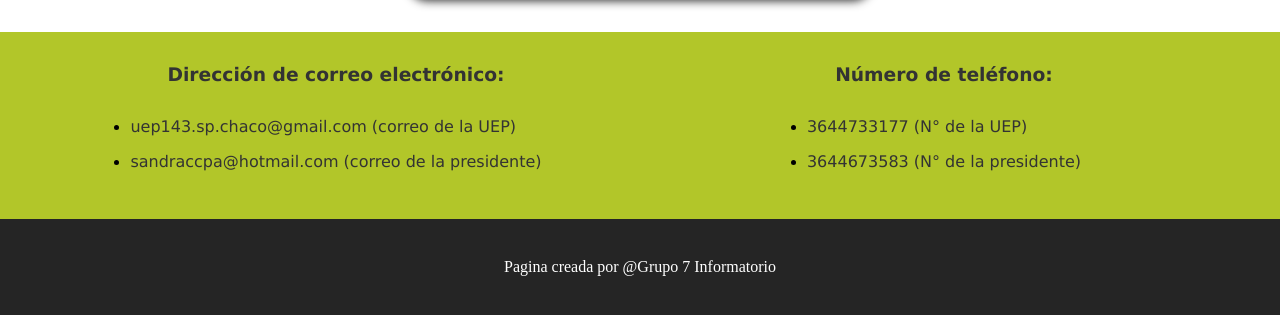
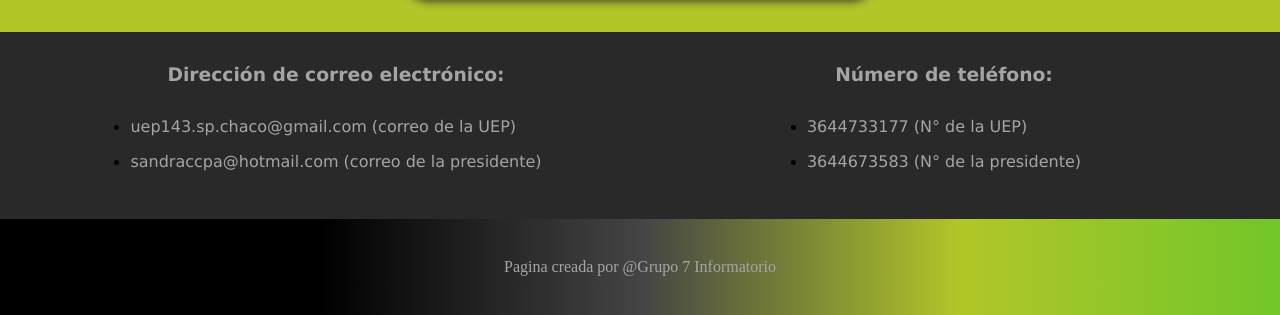
Before and after one commit to pascualSilvestri/asociacion_juntos_en_accion, a Django app: page / in a window 1280 px wide. Shown: the part 1493-1808 px from the top of the page. Run offline with Django 3.2, Linux system fonts and the light colour scheme.

Commit message:
modificacion de color backgroud

```diff
--- a/blog/static/css/footer/footer.css
+++ b/blog/static/css/footer/footer.css
@@ -1,8 +1,8 @@
 footer{
     width: 100%;
     height: 6rem;
-    /* background: linear-gradient(90deg, #000 25%,#444 50%,#b2c629 75%,#72c629 100%); */
-    background-color: var(--fondo-main);
+    background: linear-gradient(90deg, #000 25%,#444 50%,#b2c629 75%,#72c629 100%);
+    /* background-color: var(--fondo-main); */
     display: flex;
     justify-content: center;
     align-items: center;
@@ -10,5 +10,5 @@ footer{
 
 
 footer p{
-    color: #fff;
+    color:rgb(165, 165, 165);
 }
--- a/blog/static/css/forms/forms.css
+++ b/blog/static/css/forms/forms.css
@@ -8,6 +8,7 @@
     font-family: var(--family-verdana);
     color: #333;
     font-size: 2rem;
+    background-color: var(--fondo-principal);
 }
 
 .main-registrar{
@@ -20,10 +21,11 @@
     font-family: var(--family-verdana);
     color: #333;
     font-size: 2rem;
+    background-color: var(--fondo-principal);
 }
 
 .main-registrar h3{
-    margin: 1rem 0;
+    margin-top: 1.5rem;
 }
 
 .container{
@@ -32,6 +34,9 @@
     display: flex;
     justify-content: center;
     align-items: center;
+    background-color: var(--fondo-main);
+    margin:1rem 0;
+    padding: 1rem;
 }
 
 .img-forms{
@@ -62,7 +67,6 @@
     padding: 1rem;
     font-family: var(--family-verdana);
     box-shadow: 0 0 10px 3px #3337;
-    margin-bottom: 2rem;
 }
 
 .contenedor_input{
--- a/blog/static/css/main/contacto.css
+++ b/blog/static/css/main/contacto.css
@@ -1,7 +1,7 @@
 .main_telf{
     width: 100%;
     height: auto;
-    background-color: var(--fondo-principal);
+    background-color: var(--fondo-nav);
     display: flex;
     justify-content: center;
     align-items: center;
@@ -19,7 +19,7 @@
 
 .telf_titulo{
     margin-bottom:1rem;
-    color: #333;
+    color:rgb(165, 165, 165);
     font-family: var(--family-verdana);
 }
 
@@ -30,7 +30,7 @@
 
 .ul_telf li a{
     text-decoration: none;
-    color:#333;
+    color:rgb(165, 165, 165);
     font-family: var(--family-verdana);
 }
 
--- a/blog/static/css/main/ubicacion.css
+++ b/blog/static/css/main/ubicacion.css
@@ -5,6 +5,7 @@
     flex-direction: column;
     justify-content: center;
     align-items: center;
+    background-color: var(--fondo-principal);
 }
 
 .maps{
```
